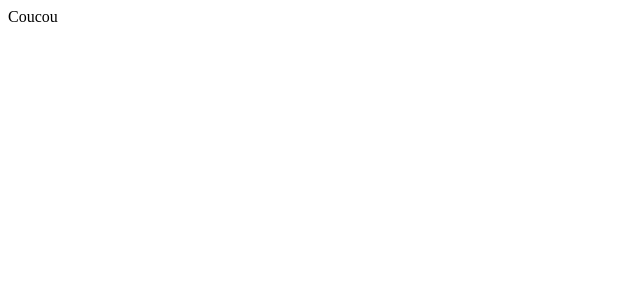
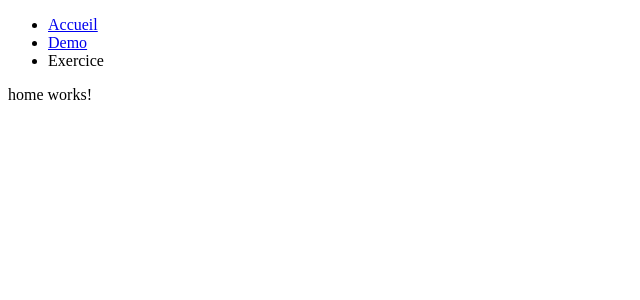
Before and after one commit to thomas-ayissi/tf-demo-angular-web-ia, an Angular app: page / in a window 1280 px wide. Shown: the top 300 px of the page, without its empty margins (0-640 px from the left). Built offline with nearby package versions, Linux system fonts and the light colour scheme.

Commit message:
Mise en place demo

```diff
--- a/src/app/app-routing.module.ts
+++ b/src/app/app-routing.module.ts
@@ -1,7 +1,13 @@
 import { NgModule } from '@angular/core';
 import { RouterModule, Routes } from '@angular/router';
+import { DemoComponent } from './demo/demo.component';
+import { HomeComponent } from './home/home.component';
 
-const routes: Routes = [];
+const routes: Routes = [
+  { path : '', component : HomeComponent},
+  // { path : 'home', redirectTo : ''},
+  { path : 'demo', component : DemoComponent }
+];
 
 @NgModule({
   imports: [RouterModule.forRoot(routes)],
--- a/src/app/app.component.html
+++ b/src/app/app.component.html
@@ -1 +1,2 @@
-<div>Coucou</div>
+<app-navbar></app-navbar>
+<router-outlet></router-outlet>
--- /dev/null
+++ b/src/app/home/home.component.html
@@ -0,0 +1 @@
+<p>home works!</p>
--- /dev/null
+++ b/src/app/navbar/navbar.component.html
@@ -0,0 +1,7 @@
+<nav>
+    <ul>
+        <li><a routerLink="/"> Accueil </a></li>
+        <li><a routerLink="/demo">Demo</a></li>
+        <li>Exercice</li>
+    </ul>
+</nav>
```
Also changed, not shown: src/app/app.module.ts (+6 -1 lines), src/app/home/home.component.ts (added, +10 -0 lines), src/app/navbar/navbar.component.ts (added, +10 -0 lines), src/app/home/home.component.scss (added), src/app/navbar/navbar.component.scss (added), 2 other files (tests, documents, lock files or other folders).
